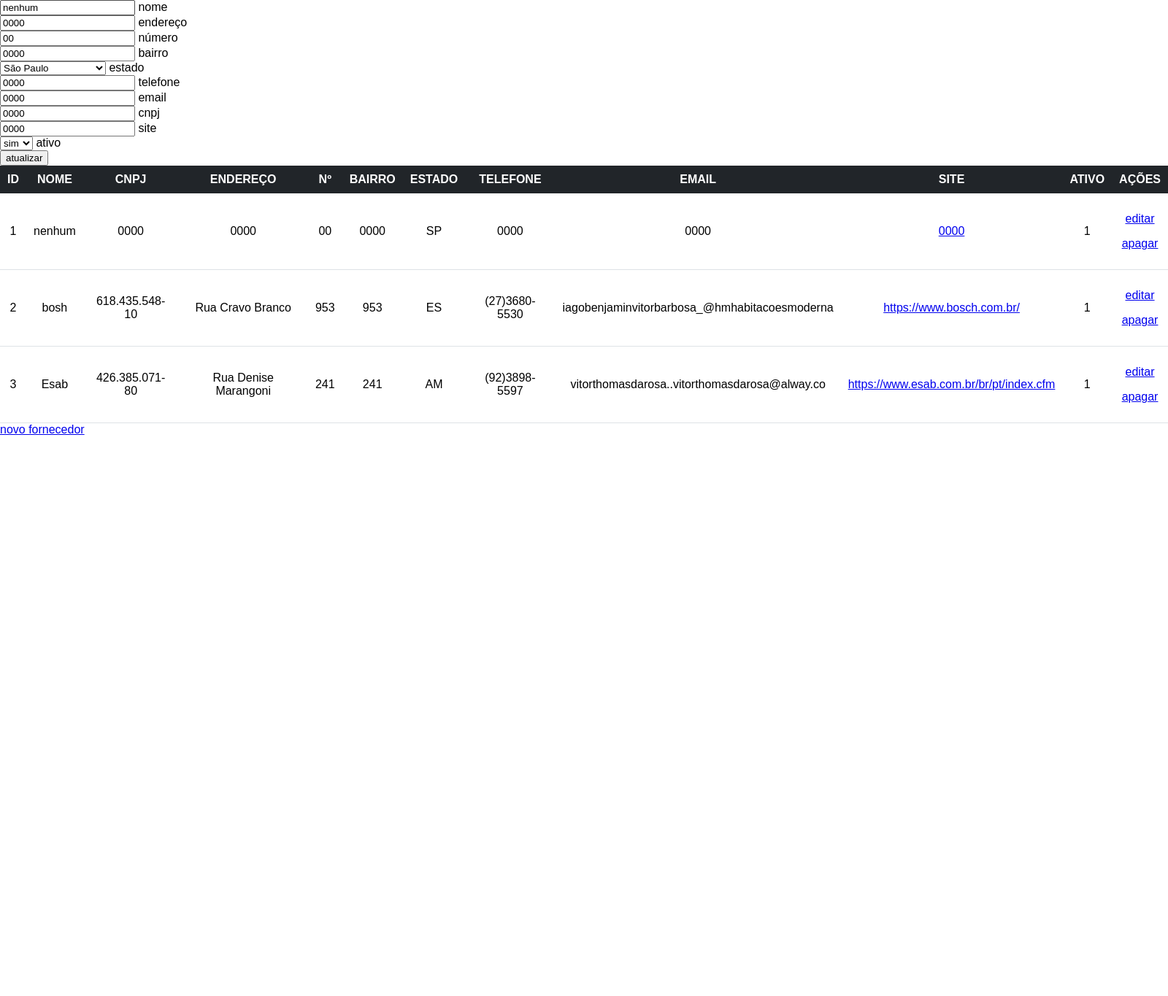
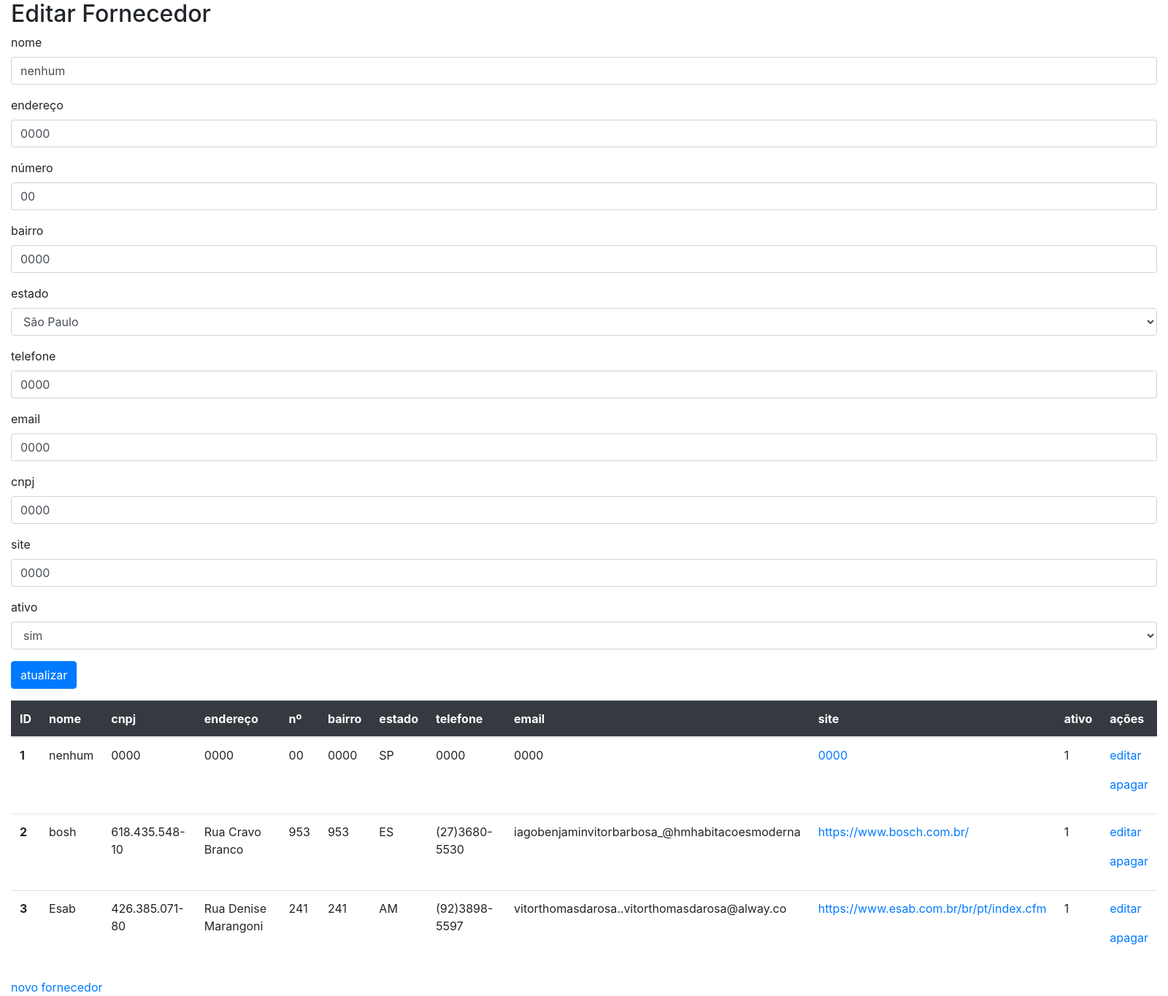
Before and after one commit to gmendes0/e-commerce, a PHP site: page /adm_fornecedor_lista.php?edit=1 in a window 1600 px wide. Shown: the whole page at 73% size. Before the commit the page ends 596 px from the top, so only its background shows below. Run offline with PHP 8.4, Linux system fonts and the light colour scheme; data comes from the database, SQL or seed files in the repository.

Commit message:
Style Lista de Fornecedores

```diff
--- a/adm_fornecedor_lista.php
+++ b/adm_fornecedor_lista.php
@@ -84,79 +84,81 @@
         <meta charset="UTF-8"/>
         <meta name="viewport" content="width=device-width, initial-scale=1.0"/>
         <meta http-equiv="X-UA-Compatible" content="ie=edge"/>
-        <link rel="stylesheet" href="css/style.css">
+        <link rel="stylesheet" href="css/bootstrap.css">
         <title>Fornecedores - Lista</title>
     </head>
 
     <body>
 
-        <div>
+        <div class="container-fluid">
 
             <?php if(isset($form) && $form){ ?>
 
                 <div>
 
+                    <h2>Editar Fornecedor</h2>
+
                     <form method="post">
 
-                        <div>
-                            <input type="text" name="nome" value="<?php echo (!empty($val)) ? $val['nome'] : ''; ?>"/>
+                        <div class="form-group">
                             <label>nome</label>
+                            <input class="form-control" type="text" name="nome" value="<?php echo (!empty($val)) ? $val['nome'] : ''; ?>"/>
                         </div>
 
-                        <div>
-                            <input type="text" name="endereco" value="<?php echo (!empty($val)) ? $val['endereco'] : ''; ?>"/>
+                        <div class="form-group">
                             <label>endereço</label>
+                            <input class="form-control" type="text" name="endereco" value="<?php echo (!empty($val)) ? $val['endereco'] : ''; ?>"/>
                         </div>
 
-                        <div>
-                            <input type="text" name="numero" value="<?php echo (!empty($val)) ? $val['numero'] : ''; ?>"/>
+                        <div class="form-group">
                             <label>número</label>
+                            <input class="form-control" type="text" name="numero" value="<?php echo (!empty($val)) ? $val['numero'] : ''; ?>"/>
                         </div>
 
-                        <div>
-                            <input type="text" name="bairro" value="<?php echo (!empty($val)) ? $val['bairro'] : ''; ?>"/>
+                        <div class="form-group">
                             <label>bairro</label>
+                            <input class="form-control" type="text" name="bairro" value="<?php echo (!empty($val)) ? $val['bairro'] : ''; ?>"/>
                         </div>
 
-                        <div>
-                            <select name="uf">
+                        <div class="form-group">
+                            <label>estado</label>
+                            <select class="form-control" name="uf">
                                 <?php foreach($estados as $uf => $estado){ ?>
                                     <option value="<?php echo $uf; ?>" <?php if(!empty($val) && $val['uf'] == $uf){ echo 'selected'; }?> ><?php echo $estado; ?></option>
                                 <?php } ?>
                             </select>
-                            <label>estado</label>
                         </div>
 
-                        <div>
-                            <input type="text" name="telefone" value="<?php echo (!empty($val)) ? $val['telefone'] : ''; ?>"/>
+                        <div class="form-group">
                             <label>telefone</label>
+                            <input class="form-control" type="text" name="telefone" value="<?php echo (!empty($val)) ? $val['telefone'] : ''; ?>"/>
                         </div>
 
-                        <div>
-                            <input type="text" name="email" value="<?php echo (!empty($val)) ? $val['email'] : ''; ?>"/>
+                        <div class="form-group">
                             <label>email</label>
+                            <input class="form-control" type="text" name="email" value="<?php echo (!empty($val)) ? $val['email'] : ''; ?>"/>
                         </div>
 
-                        <div>
-                            <input type="text" name="cnpj" value="<?php echo (!empty($val)) ? $val['cnpj'] : ''; ?>"/>
+                        <div class="form-group">
                             <label>cnpj</label>
+                            <input class="form-control" type="text" name="cnpj" value="<?php echo (!empty($val)) ? $val['cnpj'] : ''; ?>"/>
                         </div>
 
-                        <div>
-                            <input type="text" name="site" value="<?php echo (!empty($val)) ? $val['site'] : ''; ?>"/>
+                        <div class="form-group">
                             <label>site</label>
+                            <input class="form-control" type="text" name="site" value="<?php echo (!empty($val)) ? $val['site'] : ''; ?>"/>
                         </div>
 
-                        <div>
-                            <select name="ativo">
+                        <div class="form-group">
+                            <label>ativo</label>
+                            <select class="form-control" name="ativo">
                                 <option value="1">sim</option>
                                 <option value="0">não</option>
                             </select>
-                            <label>ativo</label>
                         </div>
 
-                        <div>
-                            <input type="submit" value="atualizar"/>
+                        <div class="form-group">
+                            <input class="btn btn-primary" type="submit" value="atualizar"/>
                         </div>
 
                     </form>
@@ -165,23 +167,23 @@
 
             <?php } ?>
 
-            <table>
+            <table class="table">
 
-                <thead>
+                <thead class="table-dark">
 
-                    <tr>
-                        <td>ID</td>
-                        <td>nome</td>
-                        <td>cnpj</td>
-                        <td>endereço</td>
-                        <td>nº</td>
-                        <td>bairro</td>
-                        <td>estado</td>
-                        <td>telefone</td>
-                        <td>email</td>
-                        <td>site</td>
-                        <td>ativo</td>
-                        <td>ações</td>
+                    <tr scope="row">
+                        <th>ID</th>
+                        <th>nome</th>
+                        <th>cnpj</th>
+                        <th>endereço</th>
+                        <th>nº</th>
+                        <th>bairro</th>
+                        <th>estado</th>
+                        <th>telefone</th>
+                        <th>email</th>
+                        <th>site</th>
+                        <th>ativo</th>
+                        <th>ações</th>
                     </tr>
 
                 </thead>
@@ -190,8 +192,8 @@
 
                     <?php foreach($fornecedores as $fornecedor){ ?>
 
-                        <tr>
-                            <td><?php echo $fornecedor['idfornecedor']; ?></td>
+                        <tr scope="row">
+                            <th><?php echo $fornecedor['idfornecedor']; ?></th>
                             <td><?php echo $fornecedor['nome']; ?></td>
                             <td><?php echo $fornecedor['cnpj']; ?></td>
                             <td><?php echo $fornecedor['endereco']; ?></td>
@@ -218,5 +220,9 @@
 
         </div>
 
+        <script src="js/jquery.js"></script>
+        <script src="js/popper.js"></script>
+        <script src="js/bootstrap.js"></script>
+
     </body>
 </html>
```
